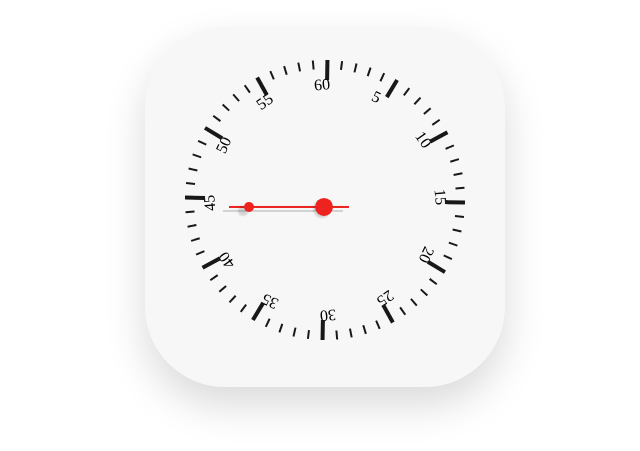
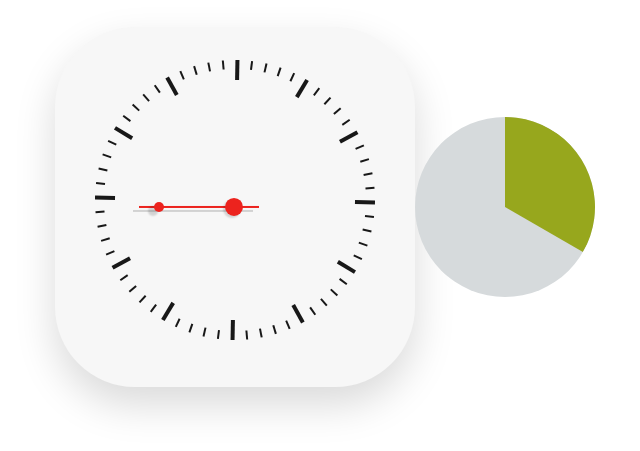
Before and after one commit to GongPlanner/GongTimer, a Vue app: page / in a window 1280 px wide. Shown: the part 201-652 px from the top of the page, without its empty margins (315-955 px from the left). Built offline with nearby package versions, Linux system fonts and the light colour scheme.

Commit message:
타이머 색깔 채우기

```diff
--- /dev/null
+++ b/src/assets/css/ClockColor.sass
@@ -0,0 +1,34 @@
+$circle-size: 180px
+$circle-background: #d6dadc
+$circle-color: #97a71d
+$transition-length: 1s
+$degree: 120deg
+
+.radial-progress
+    width: $circle-size
+    height: $circle-size
+    background-color: $circle-background
+    border-radius: 50%
+
+.circle .fill
+    -webkit-transform: rotate($degree)
+    -ms-transform: rotate($degree)
+    transform: rotate($degree)
+
+.circle
+    .mask,
+    .fill
+        width: $circle-size
+        height: $circle-size
+        position: absolute
+        border-radius: 50%
+        transition: -webkit-transform 1s
+        transition: -ms-transform 1s
+        transition: transform 1s
+        -webkit-backface-visibility: hidden
+
+    .mask
+        clip: rect(0px, $circle-size, $circle-size, $circle-size / 2)
+        .fill
+            clip: rect(0px, $circle-size / 2, $circle-size, 0px)
+            background-color: $circle-color
--- a/src/components/Clock.vue
+++ b/src/components/Clock.vue
@@ -6,7 +6,7 @@
       <div class="second hand"></div>
       <div class="graduations">
         <div class="graduation" v-for="i in 60" :key="i">
-          <p v-if="i % 5 === 0">{{ i }}</p>
+          <!-- <p v-if="i % 5 === 0">{{ i }}</p> -->
         </div>
       </div>
     </div>
--- /dev/null
+++ b/src/components/ClockColor.vue
@@ -0,0 +1,15 @@
+<template>
+  <div class="radial-progress">
+    <div class="circle">
+      <div class="mask half">
+        <div class="fill"></div>
+      </div>
+    </div>
+  </div>
+</template>
+
+<script>
+export default {};
+</script>
+
+<style lang="sass" scoped src="@/assets/css/ClockColor.sass"></style>
--- a/src/views/GongTimer.vue
+++ b/src/views/GongTimer.vue
@@ -1,16 +1,19 @@
 <template>
   <div class="Gong-Timer-Content">
     <Clock />
+    <ClockColor />
   </div>
 </template>
 
 <script>
 import Clock from "@/components/Clock.vue";
+import ClockColor from "@/components/ClockColor.vue";
 
 export default {
   name: "GongTimer",
   components: {
-    Clock
+    Clock,
+    ClockColor
   }
 };
 </script>
```
